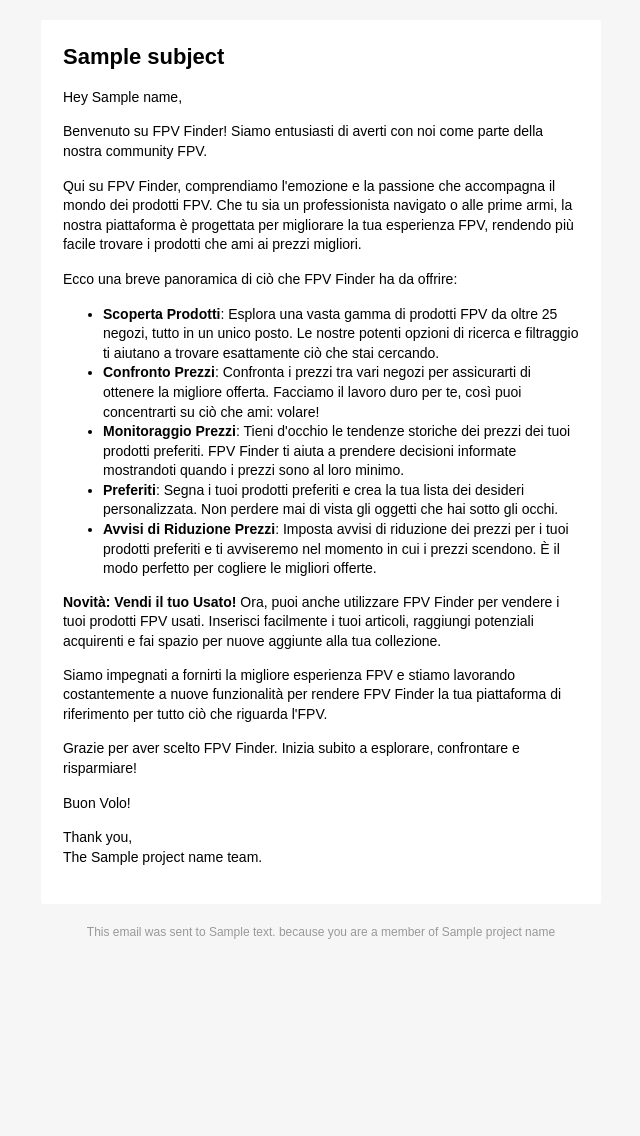
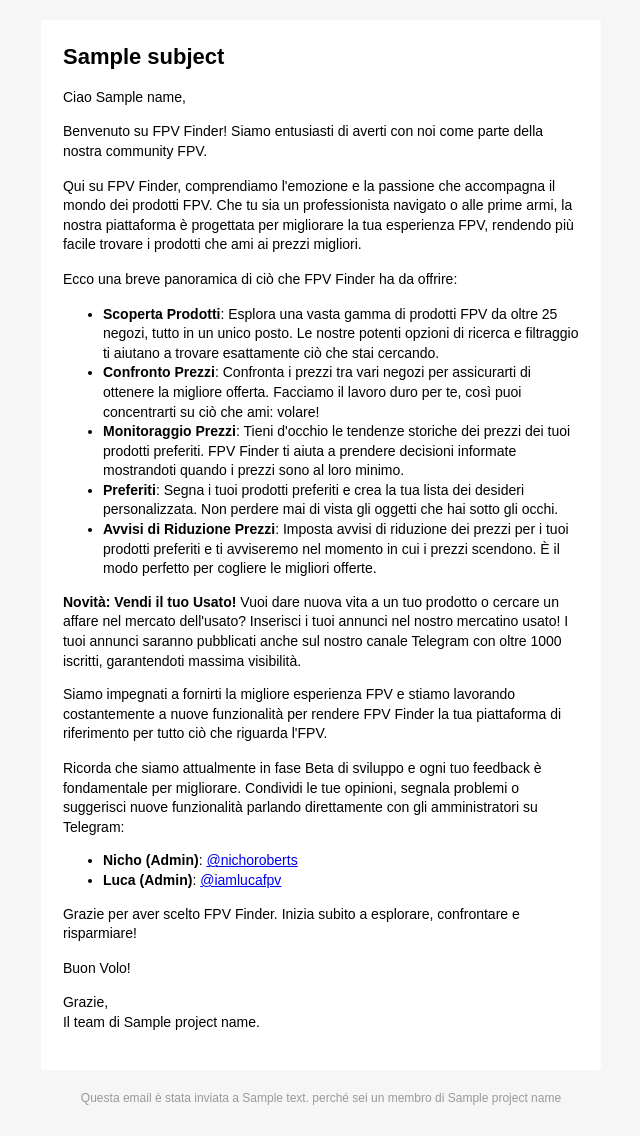
Before and after one commit to liuuuk311/async-fastapi-ecommerce-scraper, a Python web app: template app/web/templates/it/welcome.html in a window 1280 px wide. Shown: the whole page, without its empty margins (319-959 px from the left). Before the commit the page ends 939 px from the top, so only its background shows below. Run offline with Jinja, Linux system fonts and the light colour scheme; the template is opened without the code that fills it: most values are stand-ins (such as "Sample title", 1, 10 or a date in 2020).

Commit message:
Updated IT welcome email

```diff
--- a/app/web/templates/it/welcome.html
+++ b/app/web/templates/it/welcome.html
@@ -1,4 +1,4 @@
-{% extends 'en/base.html' %}
+{% extends 'it/base.html' %}
 {% block before_cta %}
     <p style="font-family: sans-serif; font-size: 14px; font-weight: normal; margin: 0; margin-bottom: 15px;">
         Benvenuto su FPV Finder! Siamo entusiasti di averti con noi come parte della nostra community FPV.
@@ -35,12 +35,18 @@
     </ul>
 
     <strong>Novità: Vendi il tuo Usato!</strong>
-    Ora, puoi anche utilizzare FPV Finder per vendere i tuoi prodotti FPV usati. Inserisci facilmente i tuoi articoli,
-    raggiungi potenziali acquirenti e fai spazio per nuove aggiunte alla tua collezione.
+    Vuoi dare nuova vita a un tuo prodotto o cercare un affare nel mercato dell'usato? Inserisci i tuoi annunci nel nostro mercatino usato! I tuoi annunci saranno pubblicati anche sul nostro canale Telegram con oltre 1000 iscritti, garantendoti massima visibilità.
     </p>
     <p style="font-family: sans-serif; font-size: 14px; font-weight: normal; margin: 0; margin-bottom: 15px;">
         Siamo impegnati a fornirti la migliore esperienza FPV e stiamo lavorando costantemente a nuove funzionalità per
         rendere FPV Finder la tua piattaforma di riferimento per tutto ciò che riguarda l'FPV.
+    </p>
+    <p>
+    Ricorda che siamo attualmente in fase Beta di sviluppo e ogni tuo feedback è fondamentale per migliorare. Condividi le tue opinioni, segnala problemi o suggerisci nuove funzionalità parlando direttamente con gli amministratori su Telegram:
+    <ul>
+        <li><strong>Nicho (Admin)</strong>: <a href="https://t.me/nichoroberts">@nichoroberts</a></li>
+        <li><strong>Luca (Admin)</strong>: <a href="https://t.me/iamlucafpv">@iamlucafpv</a></li>
+    </ul>
     </p>
     <p style="font-family: sans-serif; font-size: 14px; font-weight: normal; margin: 0; margin-bottom: 15px;">
         Grazie per aver scelto FPV Finder. Inizia subito a esplorare, confrontare e risparmiare!
```
